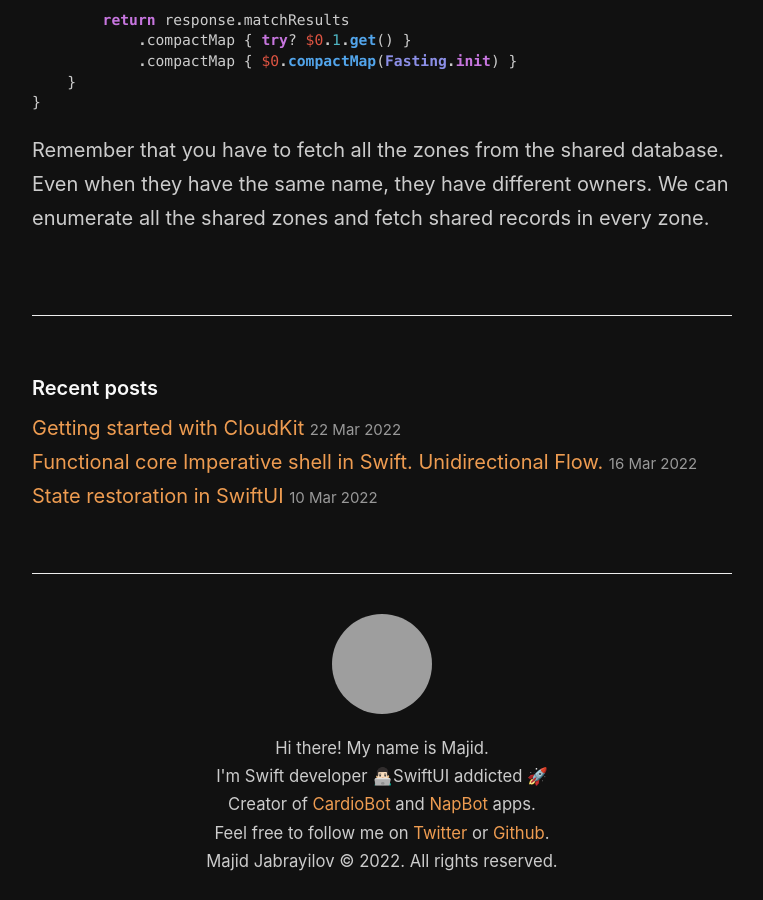
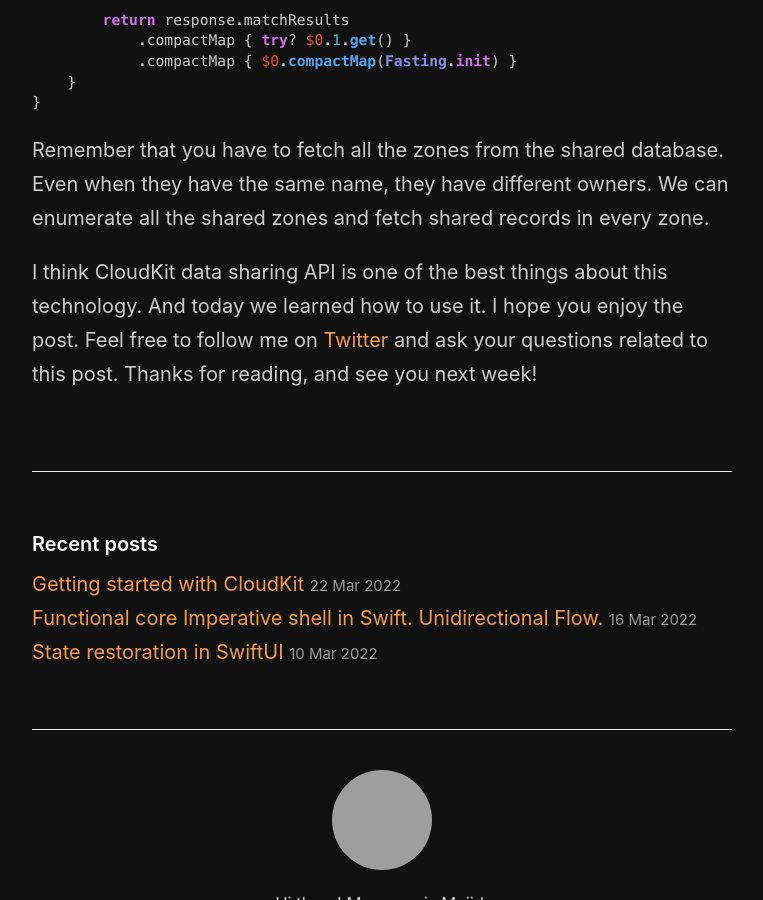
Before and after one commit to mecid/mecid.github.io, a Jekyll site: the page built from _posts/2022-03-29-zone-sharing-in-cloudkit.md, in a window 1280 px wide and 900 px high, scrolled down 5478 px, cut to the strip 0-900 px from the top of the window. Shown: the whole strip, without its empty margins (258-1021 px from the left). Built offline with Jekyll 4.4.1, drawn with Linux system fonts in a browser that asks for light colours; grey boxes are pictures that could not be loaded.

Commit message:
conclusion added to cloudkit zone sharing post

````diff
--- a/_posts/2022-03-29-zone-sharing-in-cloudkit.md
+++ b/_posts/2022-03-29-zone-sharing-in-cloudkit.md
@@ -220,3 +220,5 @@ extension CloudKitService {
 ```
 
 Remember that you have to fetch all the zones from the shared database. Even when they have the same name, they have different owners. We can enumerate all the shared zones and fetch shared records in every zone.
+
+ I think CloudKit data sharing API is one of the best things about this technology. And today we learned how to use it. I hope you enjoy the post. Feel free to follow me on [Twitter](https://twitter.com/mecid) and ask your questions related to this post. Thanks for reading, and see you next week!
````
